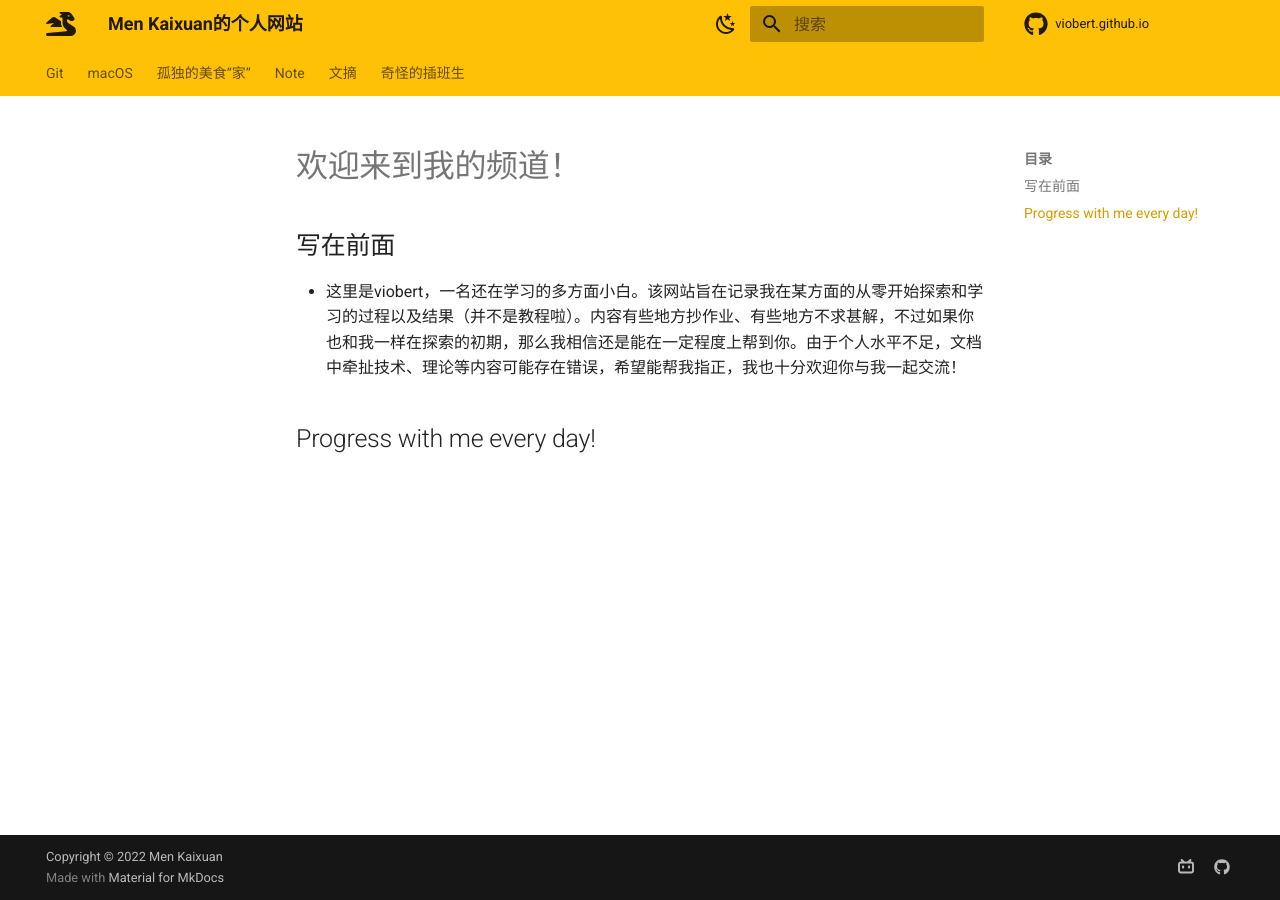
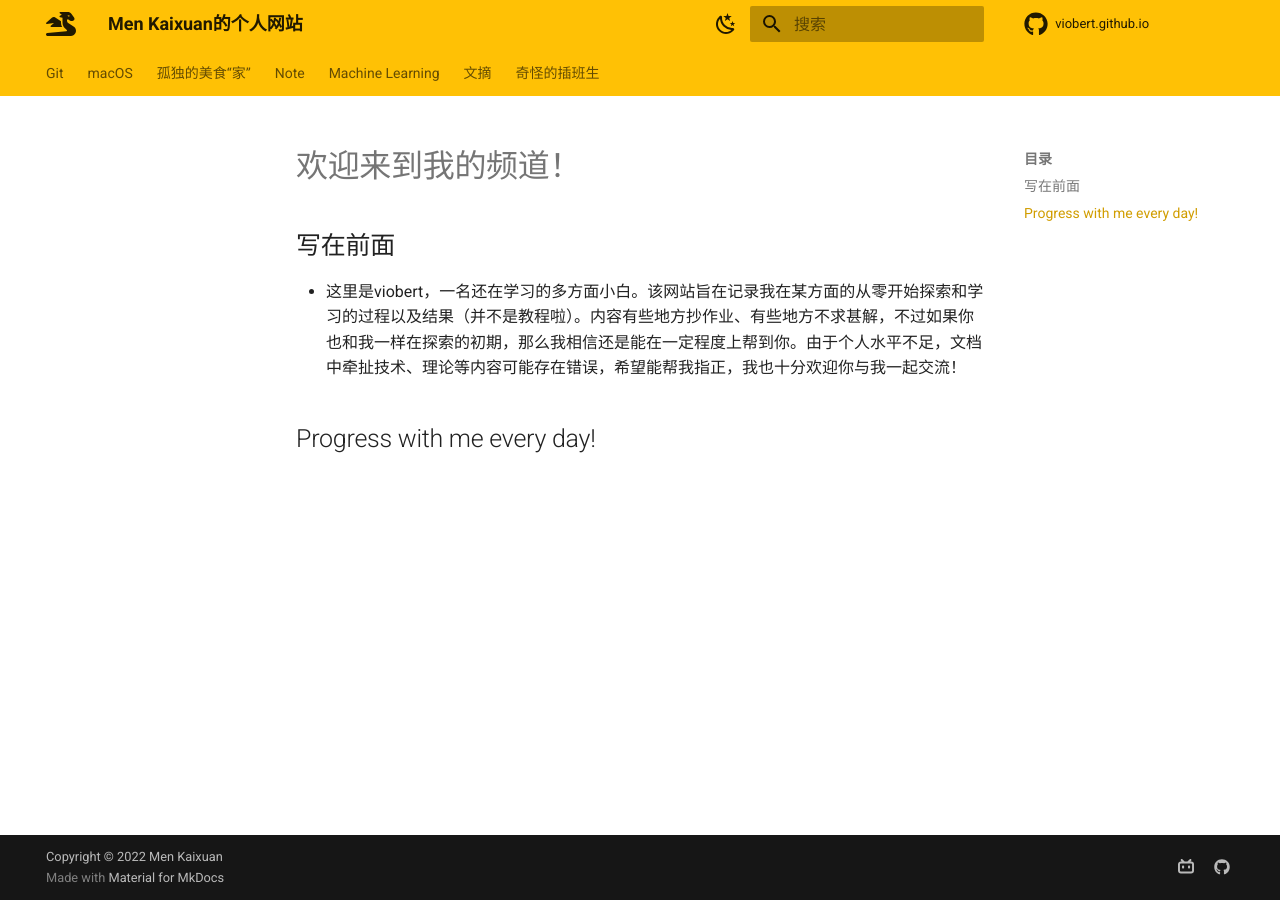
Before and after one commit to viobert/self_impro, an MkDocs documentation site: the page built from docs/index.md, in a window 1280 px wide. Built offline with MkDocs 1.6.1 and Material for MkDocs 9.7.7, drawn with Linux system fonts in a browser that asks for light colours; comment, search, counter and statistics services are not loaded.

Commit message:
Add the Machine Learning chapter.

```diff
--- a/mkdocs.yml
+++ b/mkdocs.yml
@@ -73,6 +73,8 @@ nav:
       - Operating System: NOTE/class/Operating System.md
     - socket: NOTE/socket/Socket.md
     - python: NOTE/python/Python.md
+  - Machine Learning:
+    - MACHINE_LEARNING/introduction.md
   - 文摘:
     - SUMMARY/index.md
     - ドラゴン桜: SUMMARY/doragon_zakura.md
```
